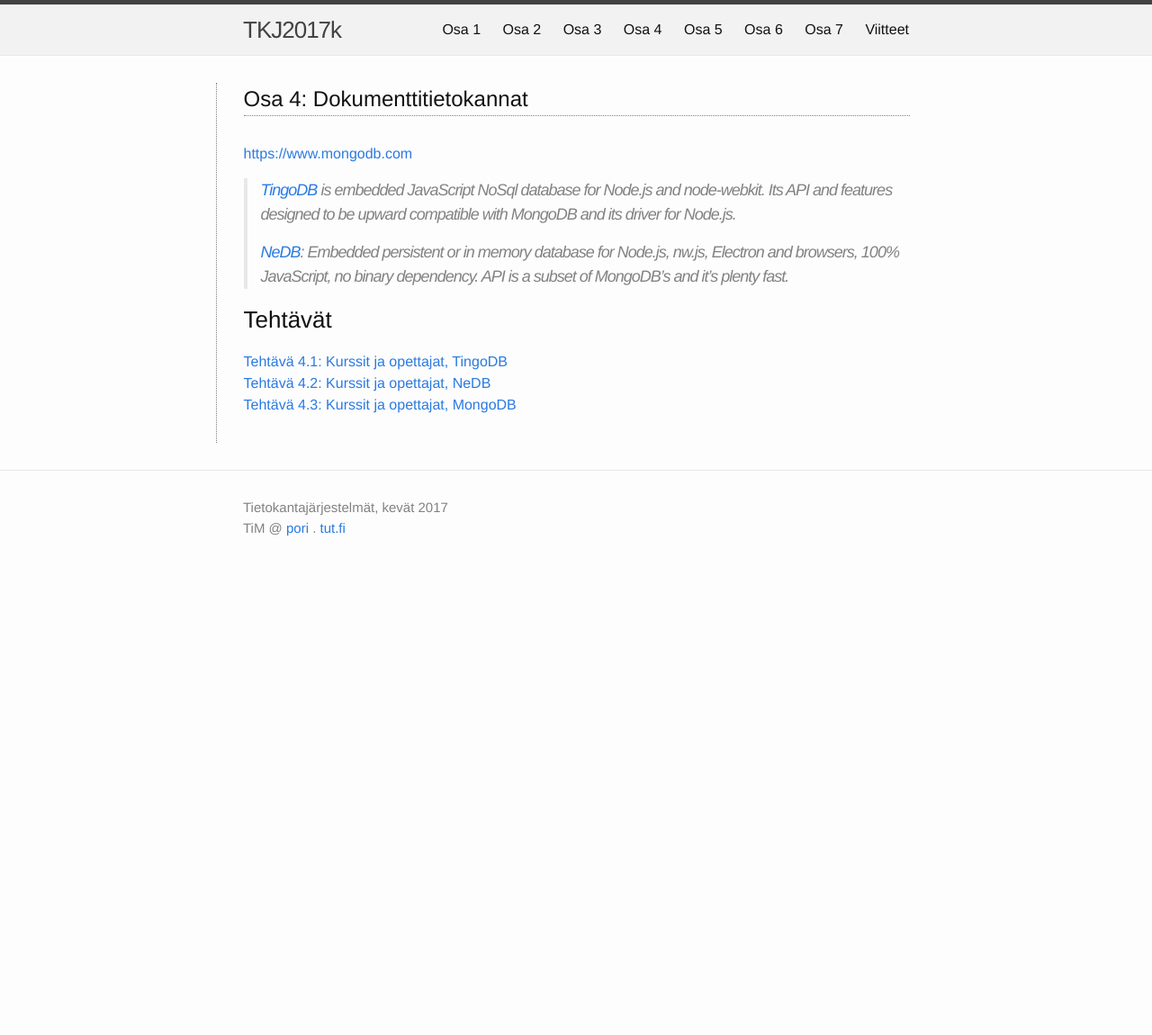
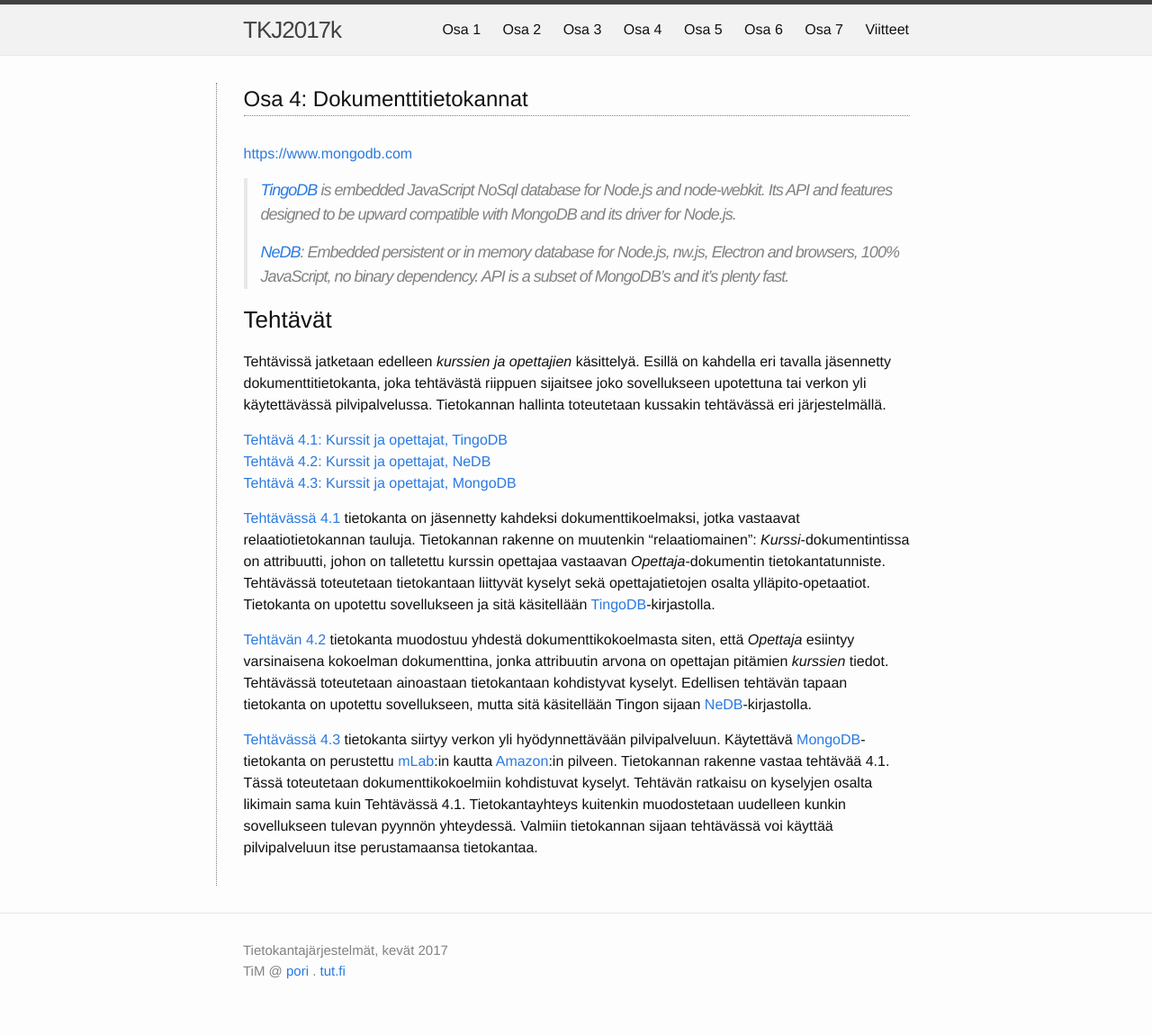
Before and after one commit to timedu/tkj2017k, a Jekyll site: the page built from docs/_osa4/index.md, in a window 1280 px wide. Shown: the whole page at 90% size. Built offline with Jekyll 4.4.1, drawn with Linux system fonts in a browser that asks for light colours; before the commit the page ends 900 px from its top, so only the background shows below that.

Commit message:
part 4 intro draft

```diff
--- a/docs/_osa4/index.md
+++ b/docs/_osa4/index.md
@@ -17,5 +17,16 @@ permalink: /:collection/index.html
 
 ### Tehtävät
 
+Tehtävissä jatketaan edelleen *kurssien ja opettajien* käsittelyä. Esillä on kahdella eri tavalla jäsennetty dokumenttitietokanta, joka tehtävästä riippuen sijaitsee joko sovellukseen upotettuna tai verkon yli käytettävässä pilvipalvelussa. Tietokannan hallinta toteutetaan kussakin tehtävässä eri järjestelmällä.
 
 {% include exercises_list.md %}
+
+[Tehtävässä 4.1](tehtava41) tietokanta on jäsennetty kahdeksi dokumenttikoelmaksi, jotka vastaavat relaatiotietokannan tauluja. Tietokannan rakenne on muutenkin "relaatiomainen": *Kurssi*-dokumentintissa on attribuutti, johon on talletettu kurssin opettajaa vastaavan *Opettaja*-dokumentin tietokantatunniste. Tehtävässä toteutetaan tietokantaan liittyvät kyselyt sekä opettajatietojen osalta ylläpito-opetaatiot. Tietokanta on upotettu sovellukseen ja sitä käsitellään [TingoDB][TingoDB]-kirjastolla.
+
+[Tehtävän 4.2](tehtava42) tietokanta muodostuu yhdestä dokumenttikokoelmasta siten, että *Opettaja* esiintyy varsinaisena kokoelman dokumenttina, jonka attribuutin arvona on opettajan pitämien *kurssien* tiedot. Tehtävässä toteutetaan ainoastaan tietokantaan kohdistyvat kyselyt. Edellisen tehtävän tapaan tietokanta on upotettu sovellukseen, mutta sitä käsitellään Tingon sijaan [NeDB][NeDB]-kirjastolla.
+
+[Tehtävässä 4.3](tehtava43) tietokanta siirtyy verkon yli hyödynnettävään pilvipalveluun. Käytettävä [MongoDB][MongoDB]-tietokanta on perustettu [mLab][mLab]:in kautta [Amazon][Amazon]:in pilveen. Tietokannan rakenne vastaa tehtävää 4.1. Tässä toteutetaan dokumenttikokoelmiin kohdistuvat kyselyt. Tehtävän ratkaisu on kyselyjen osalta likimain sama kuin Tehtävässä 4.1. Tietokantayhteys kuitenkin muodostetaan uudelleen kunkin sovellukseen tulevan pyynnön yhteydessä. Valmiin tietokannan sijaan tehtävässä voi käyttää pilvipalveluun itse perustamaansa tietokantaa.
+
+[MongoDB]: https://www.mongodb.com
+[mLab]: https://mlab.com
+[Amazon]: https://aws.amazon.com
```
